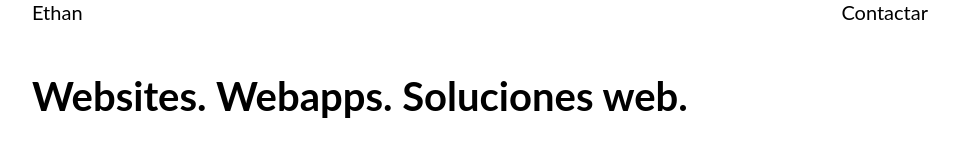
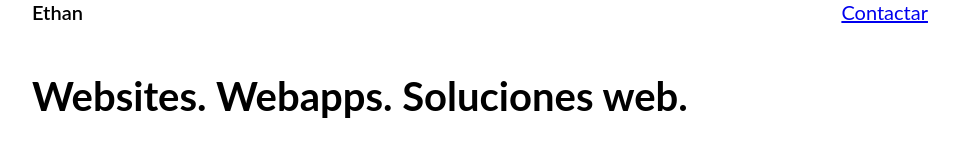
Before and after one commit to Ethan04Munoz/Portafolio, a React (Vite) app in the folder portafolio/: page / in a window 1280 px wide. Shown: the top 160 px of the page, without its empty margins (160-1119 px from the left). Built offline with nearby package versions, Linux system fonts and the light colour scheme.

Commit message:
En el header, contactar ahora es un enlace

```diff
--- a/portafolio/src/componentes/Header.css
+++ b/portafolio/src/componentes/Header.css
@@ -5,6 +5,7 @@
 
 .header .nombre{
     text-align: left;
+    font-weight: 600;
 }
 
 .header .contacto {
--- a/portafolio/src/componentes/Header.jsx
+++ b/portafolio/src/componentes/Header.jsx
@@ -1,12 +1,16 @@
 import React from "react";
 import './Header.css';
 
-function Header() {
+function Header(props) {
     return (
         <div className="header">
             <div className="nombre">Ethan</div>
             <div></div>
-            <div className="contacto">Contactar</div>
+            <div className="contacto">
+                <a className="enlace" href={props.enlace}>
+                    Contactar
+                </a>
+            </div>
         </div>
     )
 }
```
